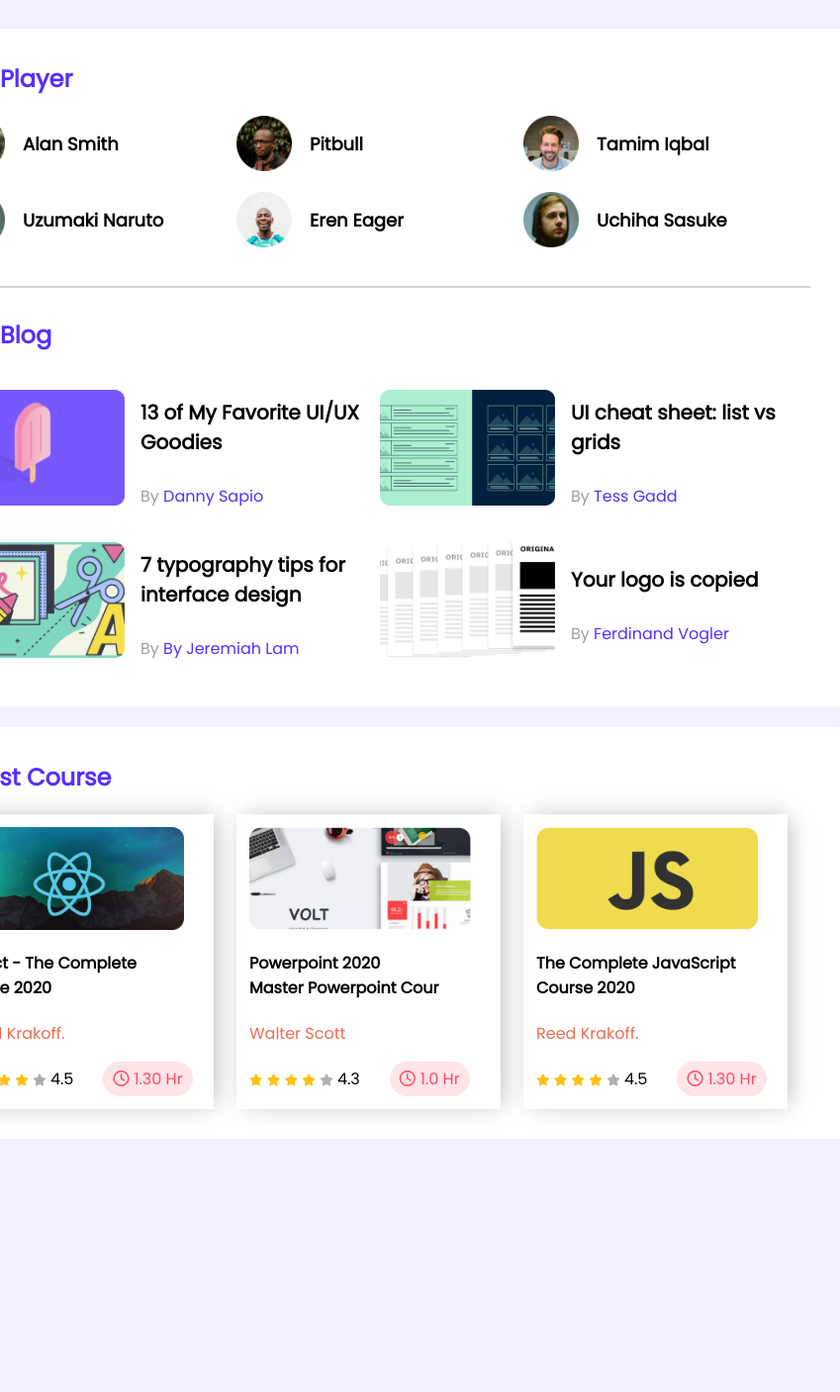
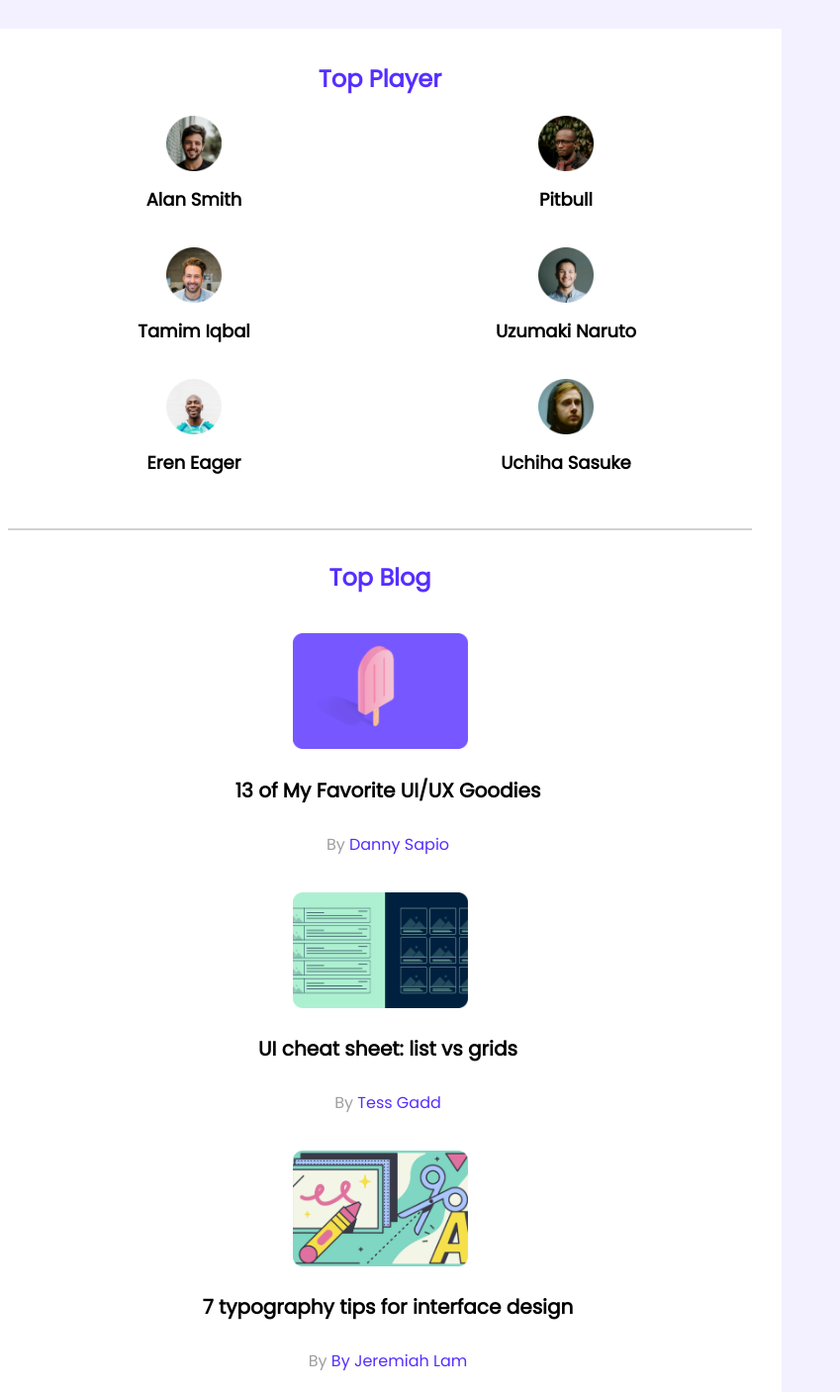
Before and after one commit to Turjo99/Fourth-Project-Grid-Flex-, a plain HTML site: page index.html in a window 768 px wide. Shown: the top 1407 px of the page at 99% size, 849 px wide, since content can reach past the window. Before the commit the page ends 1159 px from the top, so only its background shows below. Drawn offline with Linux system fonts and the light colour scheme.

Commit message:
Responsive done

```diff
--- a/style.css
+++ b/style.css
@@ -123,3 +123,111 @@ article {
 .fa-clock {
   margin-right: 5px;
 }
+/* Media Queries */
+/* For Mobile */
+@media only screen and (max-width: 688px) {
+  .container {
+    margin-top: 21px;
+    width: 100%;
+  }
+  .players,
+  .blogs,
+  .courses {
+    display: grid;
+    grid-template-columns: repeat(1, 1fr);
+    justify-content: center;
+    align-items: center;
+  }
+
+  .player {
+    flex-direction: column;
+    align-items: center;
+  }
+  .blog {
+    flex-direction: row;
+  }
+  h1 {
+    text-align: center;
+  }
+
+  article {
+    flex-direction: column;
+
+    margin-top: 20px;
+  }
+}
+article p,
+a {
+  text-align: center;
+}
+.course {
+  margin-right: 0;
+}
+.banner {
+  margin-top: 14px;
+}
+.banner,
+h4,
+p {
+  text-align: center;
+}
+.course-info {
+  justify-content: center;
+}
+@media only screen and (min-width: 688px) and (max-width: 992px) {
+  .container {
+    margin-top: 21px;
+    width: 100%;
+  }
+  .players {
+    display: grid;
+    grid-template-columns: repeat(2, 1fr);
+    justify-content: center;
+    align-items: center;
+  }
+  .blogs,
+  .courses {
+    grid-template-columns: repeat(1, 1fr);
+    justify-content: center;
+  }
+
+  .player {
+    flex-direction: column;
+    align-items: center;
+  }
+  .player h2 {
+    margin-left: 0;
+  }
+  .blog {
+    flex-direction: row;
+  }
+  h1 {
+    text-align: center;
+  }
+
+  article {
+    flex-direction: column;
+
+    margin-top: 20px;
+  }
+}
+article p,
+a {
+  text-align: center;
+}
+.course {
+  margin-right: 0;
+  margin-top: 20px;
+  width: 100%;
+}
+.banner {
+  margin-top: 14px;
+}
+.banner,
+h4,
+p {
+  text-align: center;
+}
+.course-info {
+  justify-content: center;
+}
```
